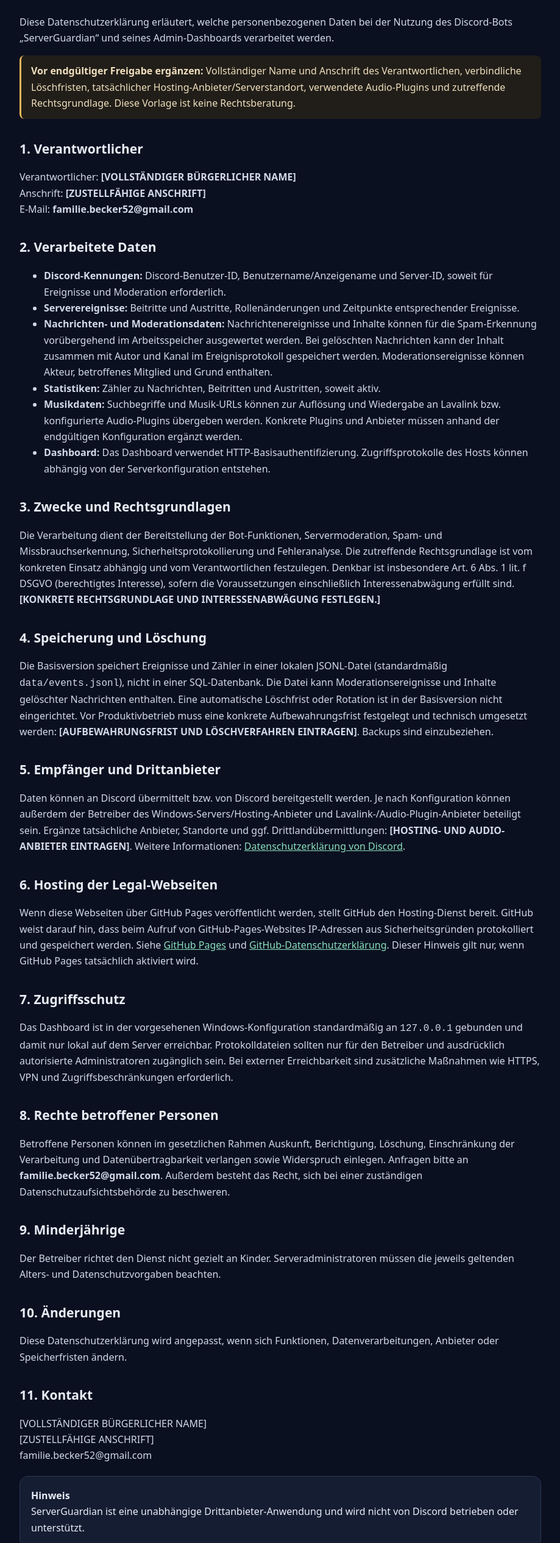
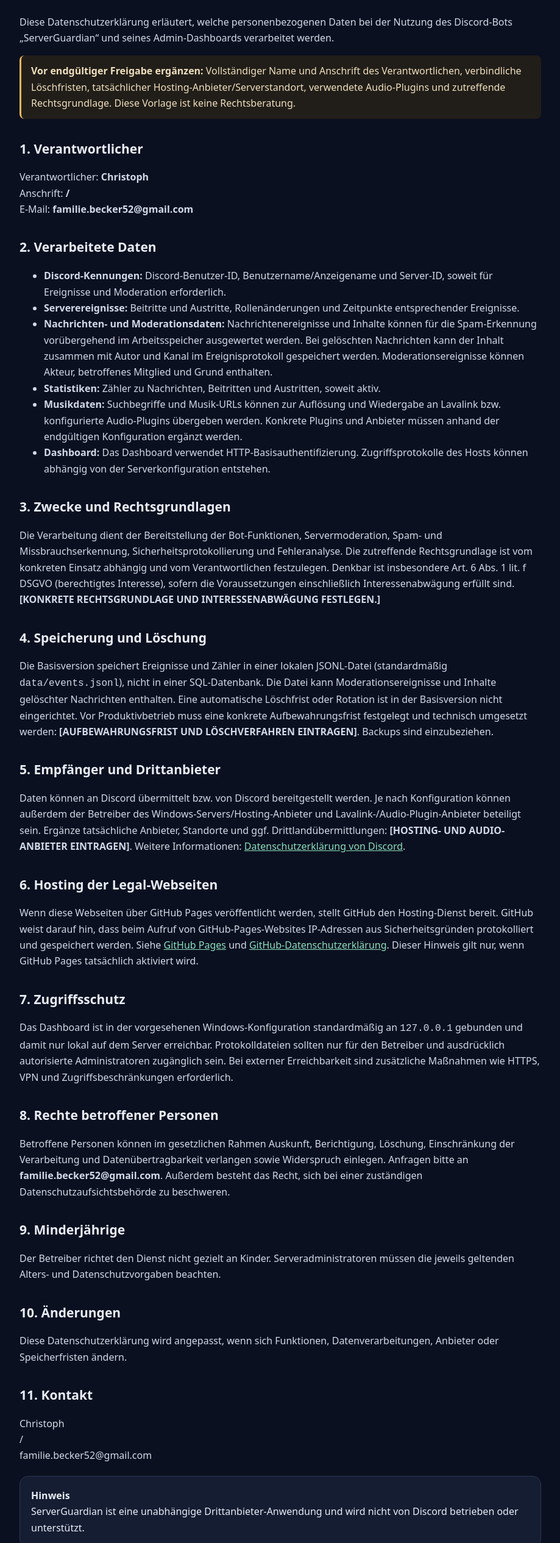
Before and after one commit to cinimini07/serverguardian-legal, a plain HTML site: page privacy.html in a window 1280 px wide. Shown: the part 269-2800 px from the top of the page at 61% size, without its empty margins (180-1099 px from the left). Drawn offline with Linux system fonts and the light colour scheme.

Commit message:
Revise contact information in privacy.html
Updated responsible party's name and contact details in the privacy policy.

```diff
--- a/privacy.html
+++ b/privacy.html
@@ -5,7 +5,7 @@
 <main><p class="muted">Stand: 21.11.2026</p><h1>Datenschutzerklärung</h1>
 <p>Diese Datenschutzerklärung erläutert, welche personenbezogenen Daten bei der Nutzung des Discord-Bots „ServerGuardian“ und seines Admin-Dashboards verarbeitet werden.</p>
 <div class="notice"><b>Vor endgültiger Freigabe ergänzen:</b> Vollständiger Name und Anschrift des Verantwortlichen, verbindliche Löschfristen, tatsächlicher Hosting-Anbieter/Serverstandort, verwendete Audio-Plugins und zutreffende Rechtsgrundlage. Diese Vorlage ist keine Rechtsberatung.</div>
-<h2>1. Verantwortlicher</h2><p>Verantwortlicher: <b>[VOLLSTÄNDIGER BÜRGERLICHER NAME]</b><br>Anschrift: <b>[ZUSTELLFÄHIGE ANSCHRIFT]</b><br>E-Mail: <b>familie.becker52@gmail.com</b></p>
+<h2>1. Verantwortlicher</h2><p>Verantwortlicher: <b>Christoph</b><br>Anschrift: <b>/</b><br>E-Mail: <b>familie.becker52@gmail.com</b></p>
 <h2>2. Verarbeitete Daten</h2><ul><li><b>Discord-Kennungen:</b> Discord-Benutzer-ID, Benutzername/Anzeigename und Server-ID, soweit für Ereignisse und Moderation erforderlich.</li><li><b>Serverereignisse:</b> Beitritte und Austritte, Rollenänderungen und Zeitpunkte entsprechender Ereignisse.</li><li><b>Nachrichten- und Moderationsdaten:</b> Nachrichtenereignisse und Inhalte können für die Spam-Erkennung vorübergehend im Arbeitsspeicher ausgewertet werden. Bei gelöschten Nachrichten kann der Inhalt zusammen mit Autor und Kanal im Ereignisprotokoll gespeichert werden. Moderationsereignisse können Akteur, betroffenes Mitglied und Grund enthalten.</li><li><b>Statistiken:</b> Zähler zu Nachrichten, Beitritten und Austritten, soweit aktiv.</li><li><b>Musikdaten:</b> Suchbegriffe und Musik-URLs können zur Auflösung und Wiedergabe an Lavalink bzw. konfigurierte Audio-Plugins übergeben werden. Konkrete Plugins und Anbieter müssen anhand der endgültigen Konfiguration ergänzt werden.</li><li><b>Dashboard:</b> Das Dashboard verwendet HTTP-Basisauthentifizierung. Zugriffsprotokolle des Hosts können abhängig von der Serverkonfiguration entstehen.</li></ul>
 <h2>3. Zwecke und Rechtsgrundlagen</h2><p>Die Verarbeitung dient der Bereitstellung der Bot-Funktionen, Servermoderation, Spam- und Missbrauchserkennung, Sicherheitsprotokollierung und Fehleranalyse. Die zutreffende Rechtsgrundlage ist vom konkreten Einsatz abhängig und vom Verantwortlichen festzulegen. Denkbar ist insbesondere Art. 6 Abs. 1 lit. f DSGVO (berechtigtes Interesse), sofern die Voraussetzungen einschließlich Interessenabwägung erfüllt sind. <b>[KONKRETE RECHTSGRUNDLAGE UND INTERESSENABWÄGUNG FESTLEGEN.]</b></p>
 <h2>4. Speicherung und Löschung</h2><p>Die Basisversion speichert Ereignisse und Zähler in einer lokalen JSONL-Datei (standardmäßig <code>data/events.jsonl</code>), nicht in einer SQL-Datenbank. Die Datei kann Moderationsereignisse und Inhalte gelöschter Nachrichten enthalten. Eine automatische Löschfrist oder Rotation ist in der Basisversion nicht eingerichtet. Vor Produktivbetrieb muss eine konkrete Aufbewahrungsfrist festgelegt und technisch umgesetzt werden: <b>[AUFBEWAHRUNGSFRIST UND LÖSCHVERFAHREN EINTRAGEN]</b>. Backups sind einzubeziehen.</p>
@@ -15,6 +15,6 @@
 <h2>8. Rechte betroffener Personen</h2><p>Betroffene Personen können im gesetzlichen Rahmen Auskunft, Berichtigung, Löschung, Einschränkung der Verarbeitung und Datenübertragbarkeit verlangen sowie Widerspruch einlegen. Anfragen bitte an <b>familie.becker52@gmail.com</b>. Außerdem besteht das Recht, sich bei einer zuständigen Datenschutzaufsichtsbehörde zu beschweren.</p>
 <h2>9. Minderjährige</h2><p>Der Betreiber richtet den Dienst nicht gezielt an Kinder. Serveradministratoren müssen die jeweils geltenden Alters- und Datenschutzvorgaben beachten.</p>
 <h2>10. Änderungen</h2><p>Diese Datenschutzerklärung wird angepasst, wenn sich Funktionen, Datenverarbeitungen, Anbieter oder Speicherfristen ändern.</p>
-<h2>11. Kontakt</h2><p>[VOLLSTÄNDIGER BÜRGERLICHER NAME]<br>[ZUSTELLFÄHIGE ANSCHRIFT]<br>familie.becker52@gmail.com</p>
+<h2>11. Kontakt</h2><p>Christoph<br>/<br>familie.becker52@gmail.com</p>
 <div class="card"><b>Hinweis</b><br>ServerGuardian ist eine unabhängige Drittanbieter-Anwendung und wird nicht von Discord betrieben oder unterstützt.</div></main>
 <footer><div class="wrap">© 2026 ServerGuardian · <a href="terms.html">Nutzungsbedingungen</a></div></footer></body></html>
```
